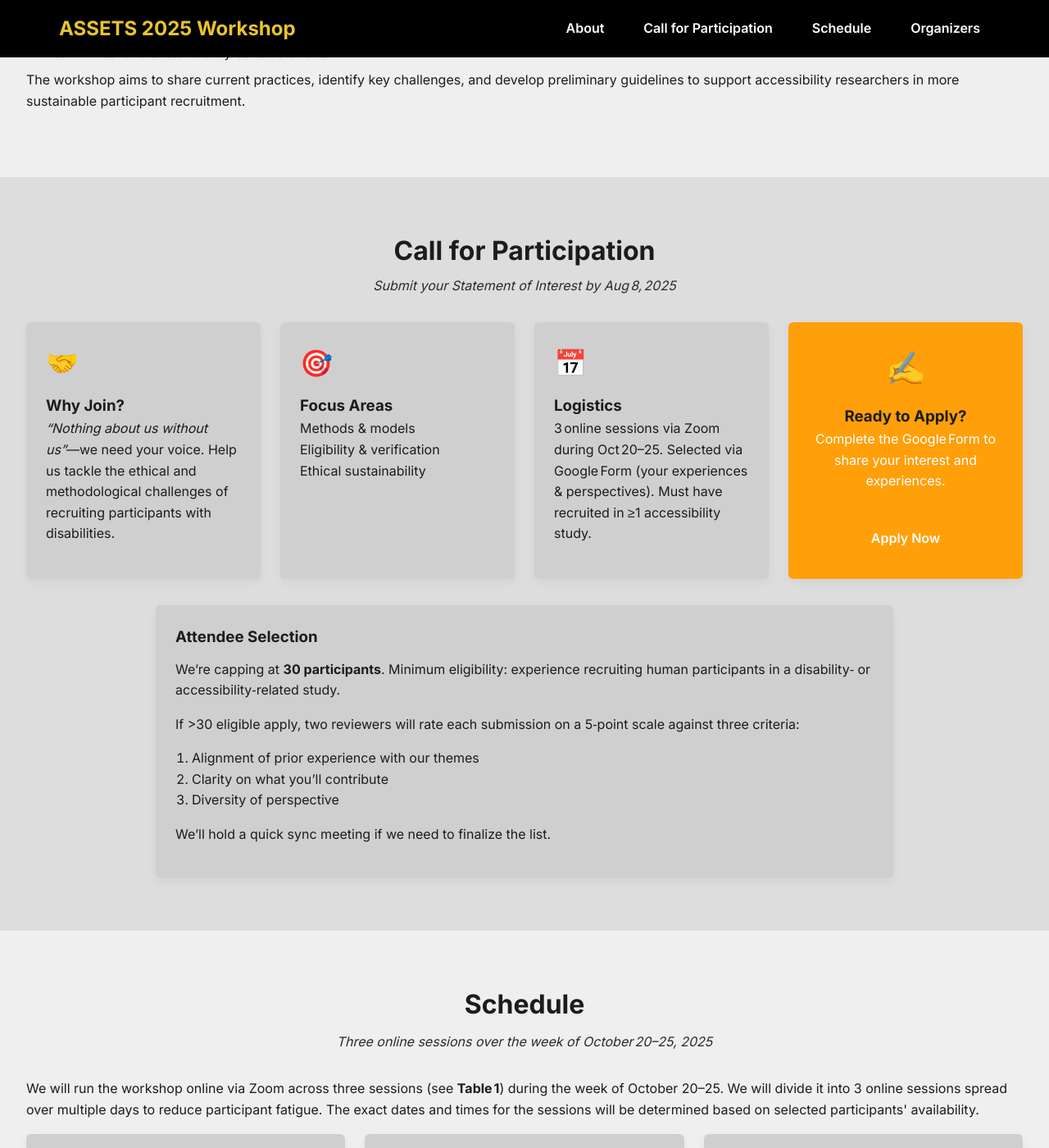
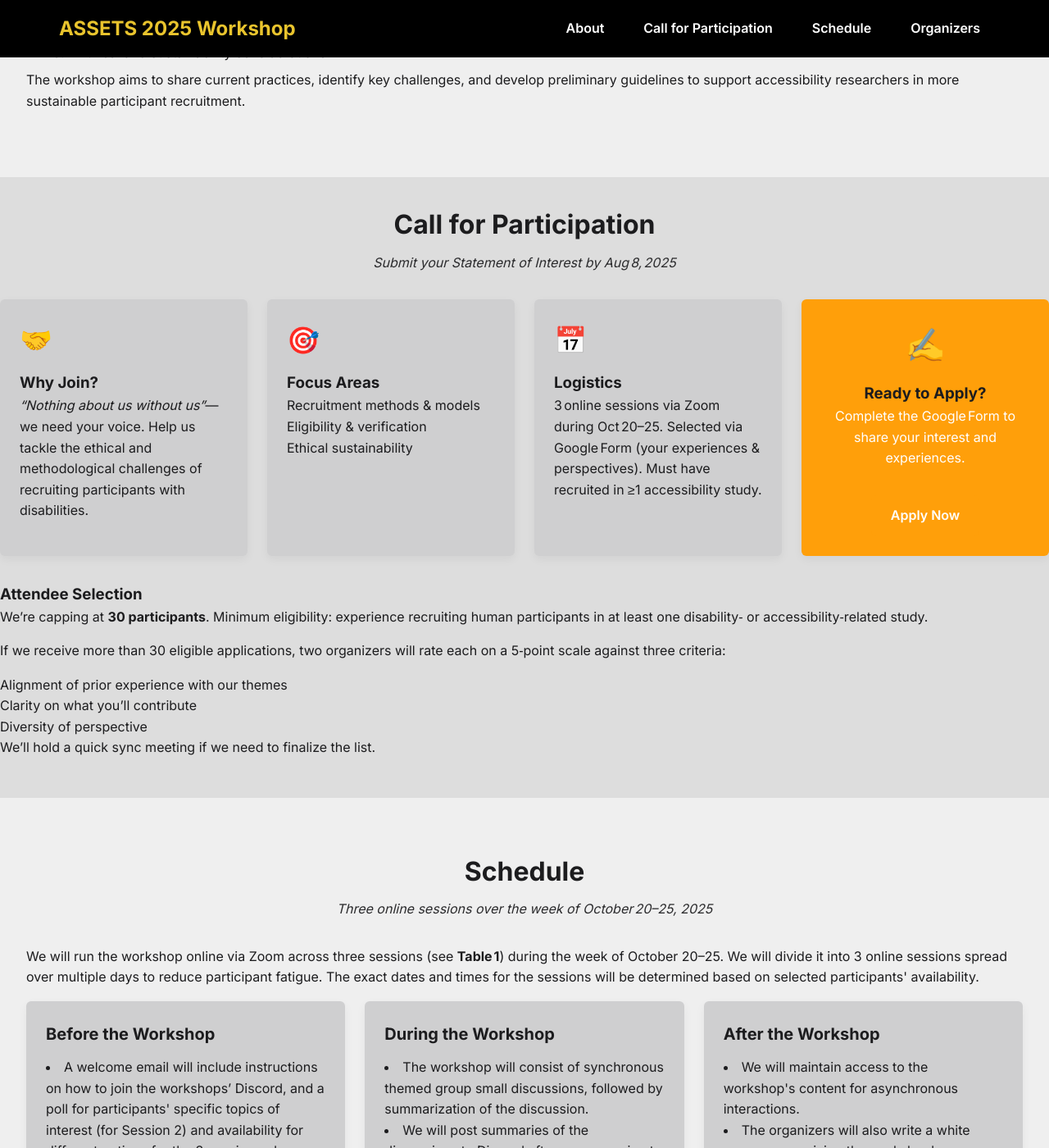
Before and after one commit to assets-recruitment-2025/assets-recruitment-2025.github.io, a Jekyll site: the page built from index.md, in a window 1280 px wide and 1400 px high, scrolled down 957 px. Shown: the whole window at 82% size. Built offline with Jekyll 4.4.1, drawn with Linux system fonts in a browser that asks for light colours.

Commit message:
Call for Participation

```diff
--- a/assets/css/style.css
+++ b/assets/css/style.css
@@ -491,20 +491,15 @@
 /* —— Call for Participation: engaging grid cards —— */
 .call-for-participation {
   background: var(--clr-bg);
+  padding: 2rem 0;
 }
+
 .call-for-participation .call-header {
   text-align: center;
   max-width: 700px;
   margin: 0 auto 2rem;
 }
-.call-for-participation .call-header .section-heading {
-  margin-bottom: 0.25rem;
-}
-.call-for-participation .call-header .section-subheading {
-  color: var(--clr-text-muted);
-}
 
-/* 2×2 card grid */
 .call-for-participation .call-grid {
   display: grid;
   grid-template-columns: repeat(auto-fit, minmax(240px,1fr));
@@ -512,53 +507,34 @@
   margin-bottom: 2rem;
 }
 
-/* Base card styling */
 .call-for-participation .call-card {
   background: var(--clr-surface);
   padding: 1.5rem;
   border-radius: var(--radius);
   box-shadow: 0 4px 12px rgba(0,0,0,0.05);
-  position: relative;
   transition: transform 0.2s, box-shadow 0.2s;
 }
+
 .call-for-participation .call-card:hover {
   transform: translateY(-4px);
   box-shadow: 0 8px 20px rgba(0,0,0,0.1);
 }
 
-/* Card icon */
 .call-for-participation .call-card-icon {
   font-size: 2rem;
   margin-bottom: 0.75rem;
 }
 
-/* CTA card special styling */
 .call-for-participation .call-card--cta {
   text-align: center;
   background: var(--clr-accent);
   color: #fff;
 }
+
 .call-for-participation .call-card--cta .call-card-icon {
   font-size: 2.5rem;
 }
+
 .call-for-participation .call-card--cta .btn {
   margin-top: 1rem;
 }
-
-/* Attendee selection panel */
-.call-for-participation .selection-panel {
-  background: var(--clr-surface);
-  padding: 1.5rem;
-  border-radius: var(--radius);
-  box-shadow: 0 4px 12px rgba(0,0,0,0.05);
-  max-width: 900px;
-  margin: 0 auto;
-}
-.call-for-participation .selection-panel h3 {
-  margin-top: 0;
-  margin-bottom: 0.75rem;
-}
-.call-for-participation .selection-panel ol {
-  margin: 1rem 0;
-  padding-left: 1.25rem;
-}
--- a/index.md
+++ b/index.md
@@ -70,7 +70,7 @@
       <div class="call-card-icon">🎯</div>
       <h3>Focus Areas</h3>
       <ul>
-        <li>Methods & models</li>
+        <li>Recruitment methods & models</li>
         <li>Eligibility & verification</li>
         <li>Ethical sustainability</li>
       </ul>
@@ -81,13 +81,12 @@
       <div class="call-card-icon">📅</div>
       <h3>Logistics</h3>
       <p>
-        3 online sessions via Zoom during Oct 20–25.
-        Selected via Google Form (your experiences & perspectives).
-        Must have recruited in ≥1 accessibility study.
+        3 online sessions via Zoom during Oct 20–25. Selected via Google Form (your
+        experiences & perspectives). Must have recruited in ≥1 accessibility study.
       </p>
     </div>
 
-    <!-- Card 4: Apply Now -->
+    <!-- Card 4: Apply Now CTA -->
     <div class="call-card call-card--cta">
       <div class="call-card-icon">✍️</div>
       <h3>Ready to Apply?</h3>
@@ -101,17 +100,15 @@
     </div>
   </div>
 
-  <!-- Attendee selection below (full‑width) -->
+  <!-- Attendee selection panel (unchanged) -->
   <div class="selection-panel">
     <h3>Attendee Selection</h3>
     <p>
       We’re capping at <strong>30 participants</strong>. Minimum eligibility:
-      experience recruiting human participants in a disability‑ or accessibility‑related study.
+      experience recruiting human participants in at least one disability‑ or
+      accessibility‑related study.
     </p>
-    <p>
-      If >30 eligible apply, two reviewers will rate each submission on a 5‑point scale
-      against three criteria:
-    </p>
+    <p>If we receive more than 30 eligible applications, two organizers will rate each on a 5‑point scale against three criteria:</p>
     <ol>
       <li>Alignment of prior experience with our themes</li>
       <li>Clarity on what you’ll contribute</li>
```
